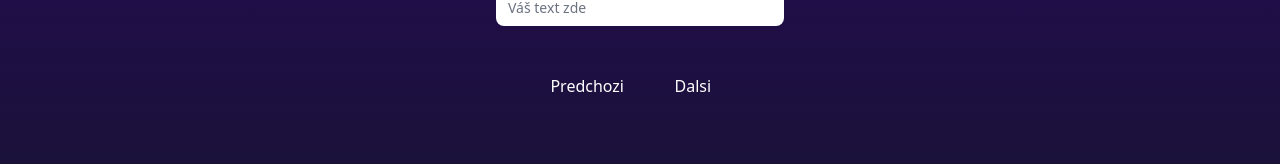
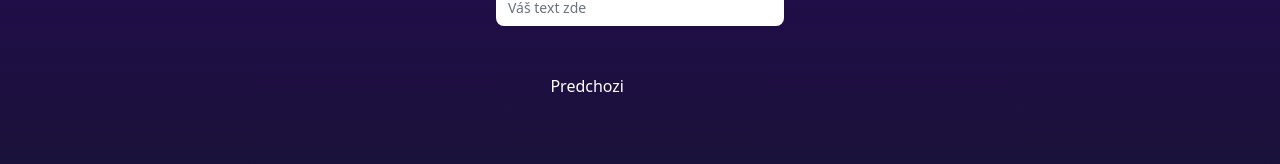
Before and after one commit to ViktorVonlex/bp-pivomil, a Next.js app: page /glassSelection/typeSelection/text in a window 1280 px wide. Shown: the part 466-630 px from the top of the page. Built offline with nearby package versions, Linux system fonts and the light colour scheme.

Commit message:
conditional render of next button at xx/text

```diff
--- a/src/pages/finalize.tsx
+++ b/src/pages/finalize.tsx
@@ -1,5 +1,4 @@
 import { type NextPage } from "next";
-import Link from "next/link";
 import { useEffect, useState } from "react";
 import { type SelectedFont, type Item } from "~/util/types";
 
--- a/src/pages/glassSelection/typeSelection/text/index.tsx
+++ b/src/pages/glassSelection/typeSelection/text/index.tsx
@@ -78,9 +78,11 @@ const Text: NextPage = () => {
                 <button onClick={() => history.back()} className="text-center text-white flex flex-col justify-center">
                     Predchozi
                 </button>
-                <Link href={"/finalize"} className="text-center text-white flex flex-col justify-center">
-                    <button onClick={()=>saveSelectedFontAndStuff(selected as Item, price)}>Dalsi</button>
-                </Link>
+                {wordCounter > 0 &&
+                    <Link href={"/finalize"} className="text-center text-white flex flex-col justify-center">
+                        <button onClick={()=>saveSelectedFontAndStuff(selected as Item, price)}>Dalsi</button>
+                    </Link>
+                }
             </div>
         </>
     )
```
